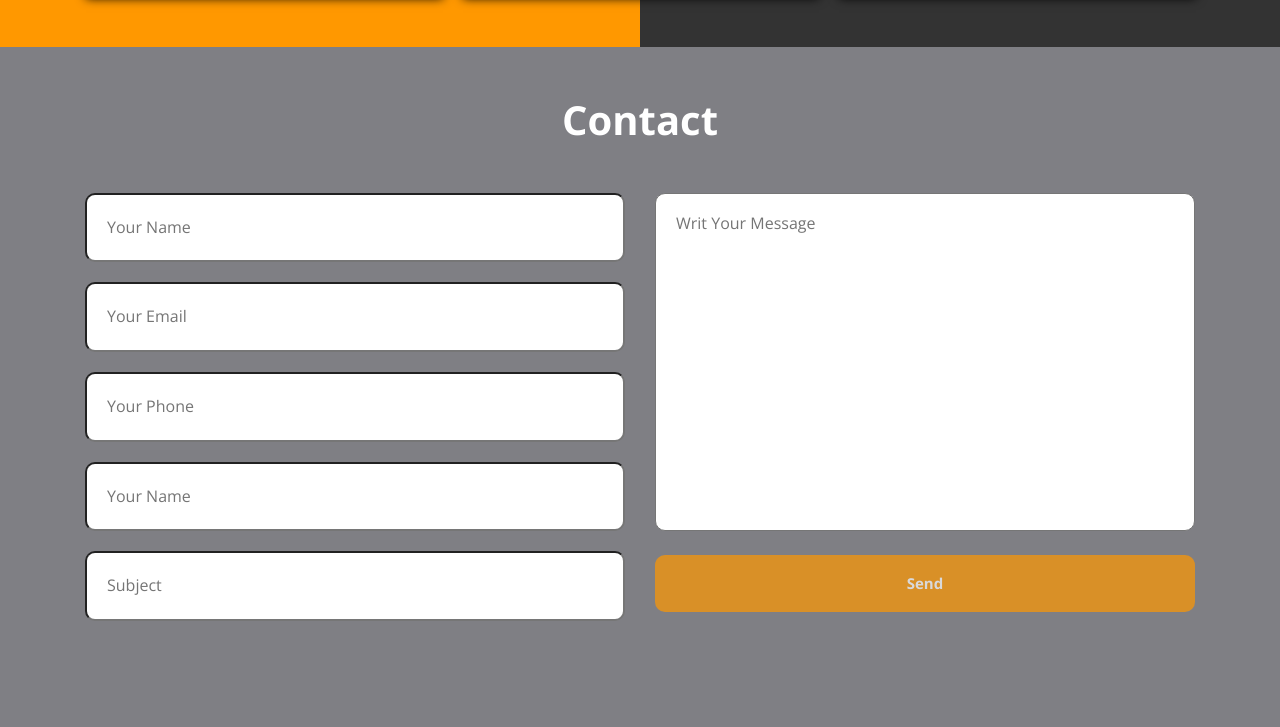
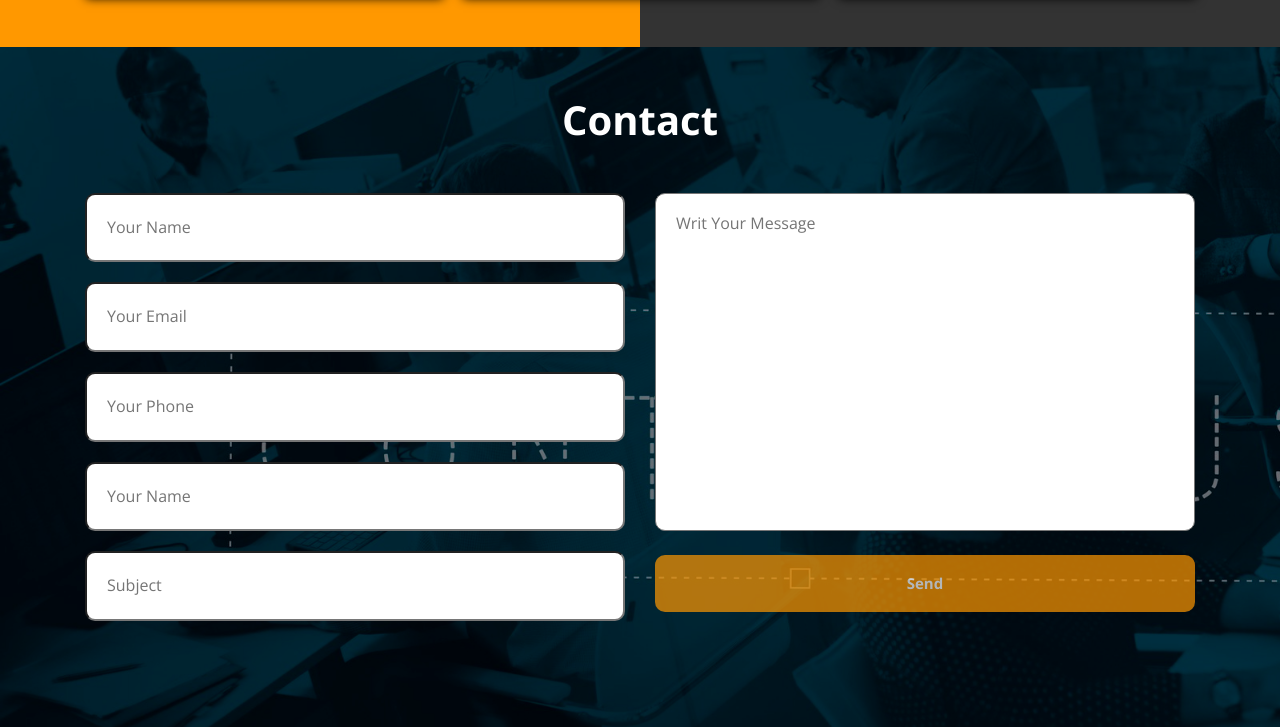
Before and after one commit to Mahmoud01999/Spesial_Design_HTML_CSS_Js, a plain HTML site: page index.html in a window 1280 px wide. Shown: the part 4773-5500 px from the top of the page. Drawn offline with nearby package versions, Linux system fonts and the light colour scheme; the site is published under a folder, as on GitHub Pages, so addresses that start at the root find nothing; a web font is replaced by a local one.

Commit message:
Update master.css

```diff
--- a/css/master.css
+++ b/css/master.css
@@ -894,7 +894,7 @@ opacity: 1;
   min-height: 100vh;
   padding-top: 50px;
   padding-bottom: 50px;
-  background-image: url(/imgs/contact-us-communication-support-service-assistance-concept.jpg);
+  background-image: url(../imgs/contact-us-communication-support-service-assistance-concept.jpg);
   background-size: cover;
   z-index: 0;
 }
```
